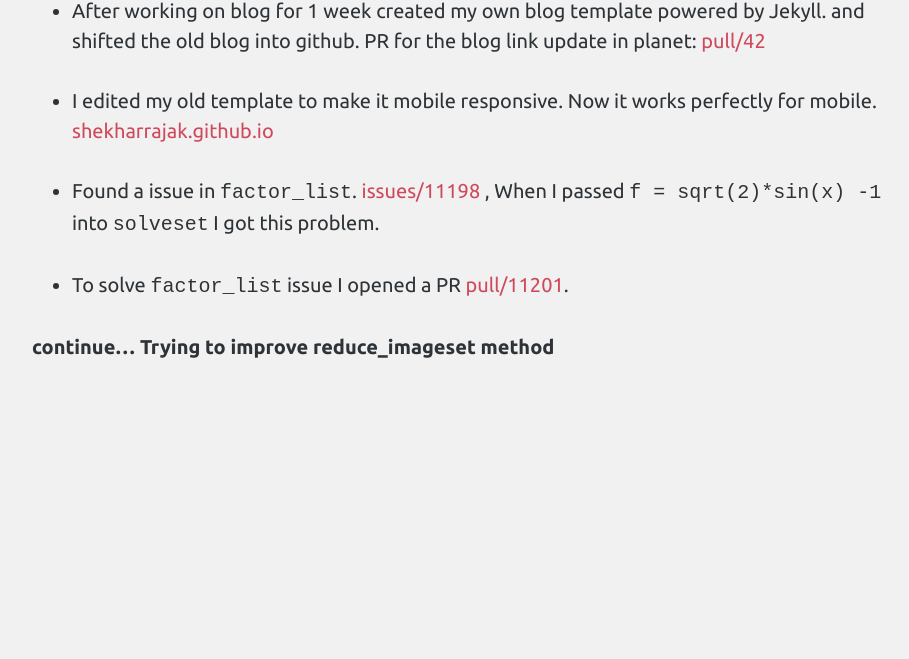
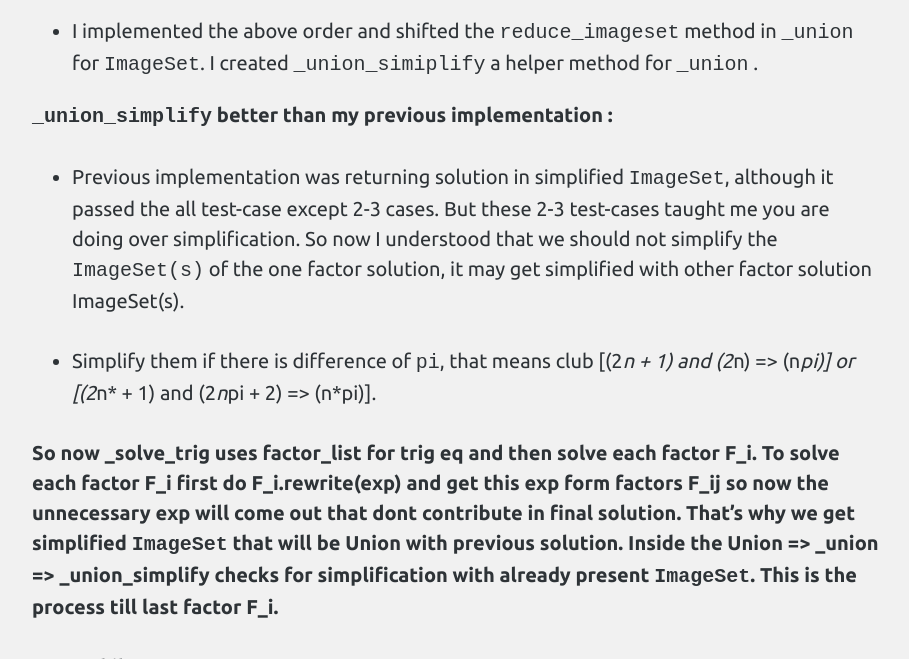
Before and after one commit to Shekharrajak/shekharrajak.github.io, a Jekyll site: the page built from _posts/2016-6-8-Coding-Period-week-3.md, in a window 1280 px wide and 900 px high, scrolled down 1737 px, cut to the strip 241-900 px from the top of the window. Shown: the whole strip, without its empty margins (183-1092 px from the left). Built offline with Jekyll 4.4.1, drawn with Linux system fonts in a browser that asks for light colours; nearby versions of some CDN libraries; comment, search, counter and statistics services are not loaded; before the commit the page ends 2440 px from its top, so only the background shows below that.

Commit message:
week 3 updated

```diff
--- a/_posts/2016-6-8-Coding-Period-week-3.md
+++ b/_posts/2016-6-8-Coding-Period-week-3.md
@@ -35,6 +39,27 @@ is in this [gist](https://gist.github.com/Shekharrajak/17fdcd2320f572fc9fc867482
 
 <script src="https://gist.github.com/Shekharrajak/17fdcd2320f572fc9fc8674823137e20.js"></script>
 
+* I implemented the above order and shifted the `reduce_imageset` method in `_union` for `ImageSet`.
+I created `_union_simiplify` a helper method for `_union` .
+
+**`_union_simplify` better than my previous implementation :**
+
+* Previous implementation was returning solution in simplified `ImageSet`, although it passed the all
+test-case except 2-3 cases. But these 2-3 test-cases taught me you are doing over simplification.
+So now I understood that we should not simplify the `ImageSet(s)` of the one factor solution, it may get simplified
+with other factor solution ImageSet(s).
+
+* Simplify them if there is difference of `pi`, that means club [(2*n + 1) and (2*n) => (n*pi)] or [(2*n* + 1)
+and (2*n*pi + 2) => (n*pi)].
+
+
+**So now _solve_trig uses factor_list for trig eq and then solve each factor F_i. To solve each factor F_i first do
+F_i.rewrite(exp) and get this exp form factors F_ij so now the unnecessary exp will come out that dont contribute in
+final solution. That's why we get simplified `ImageSet` that will be Union with previous solution. Inside the
+Union => _union => _union_simplify checks for simplification with already present `ImageSet`. This is the process
+till last factor F_i.**
+
+
 **Meanwhile :**
 
 * After working on blog for 1 week created my own blog template powered by Jekyll. and shifted the old blog into github.
```
Also changed, not shown: other parts of _posts/2016-6-8-Coding-Period-week-3.md (+4 -0 lines).
